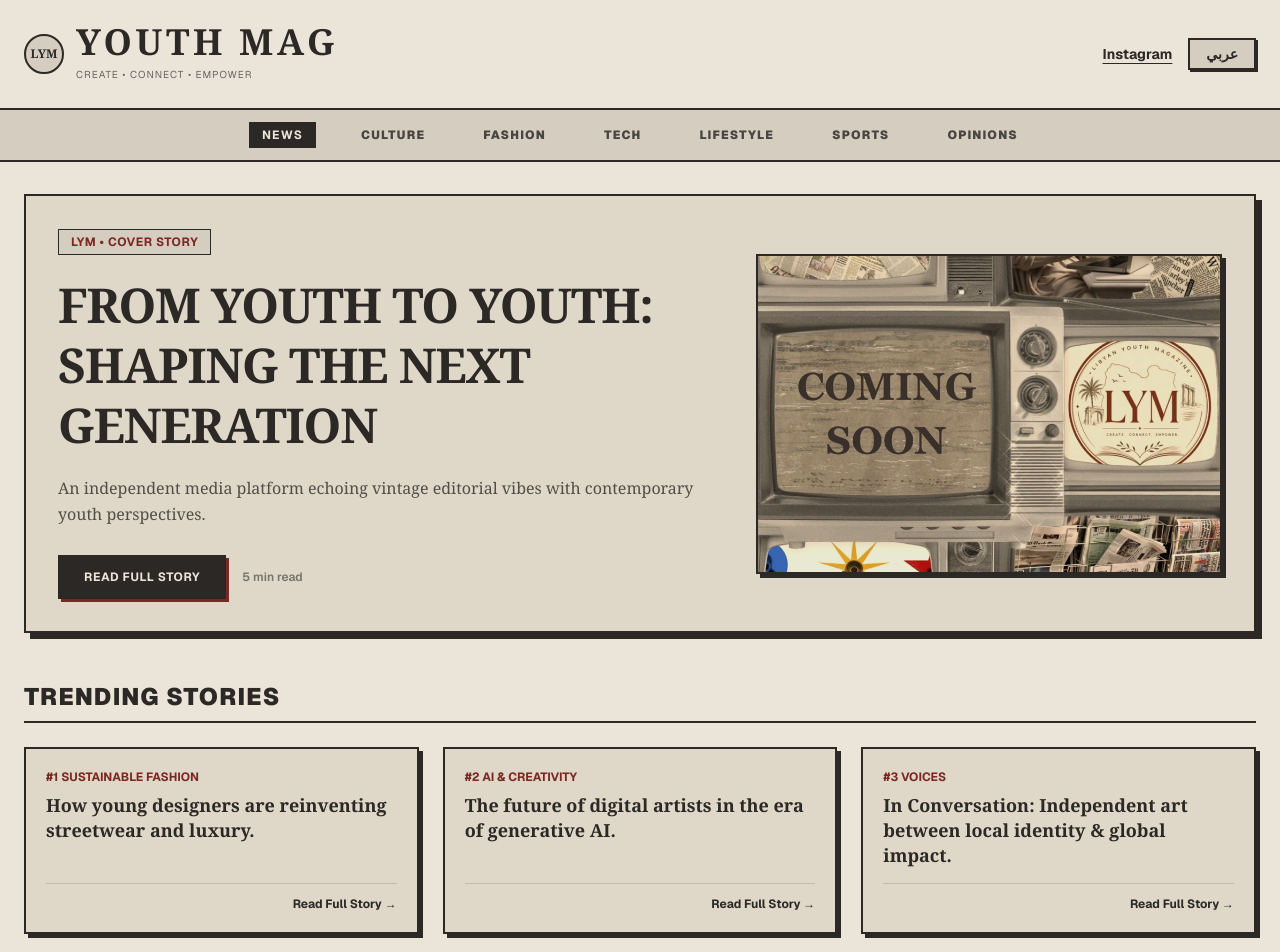
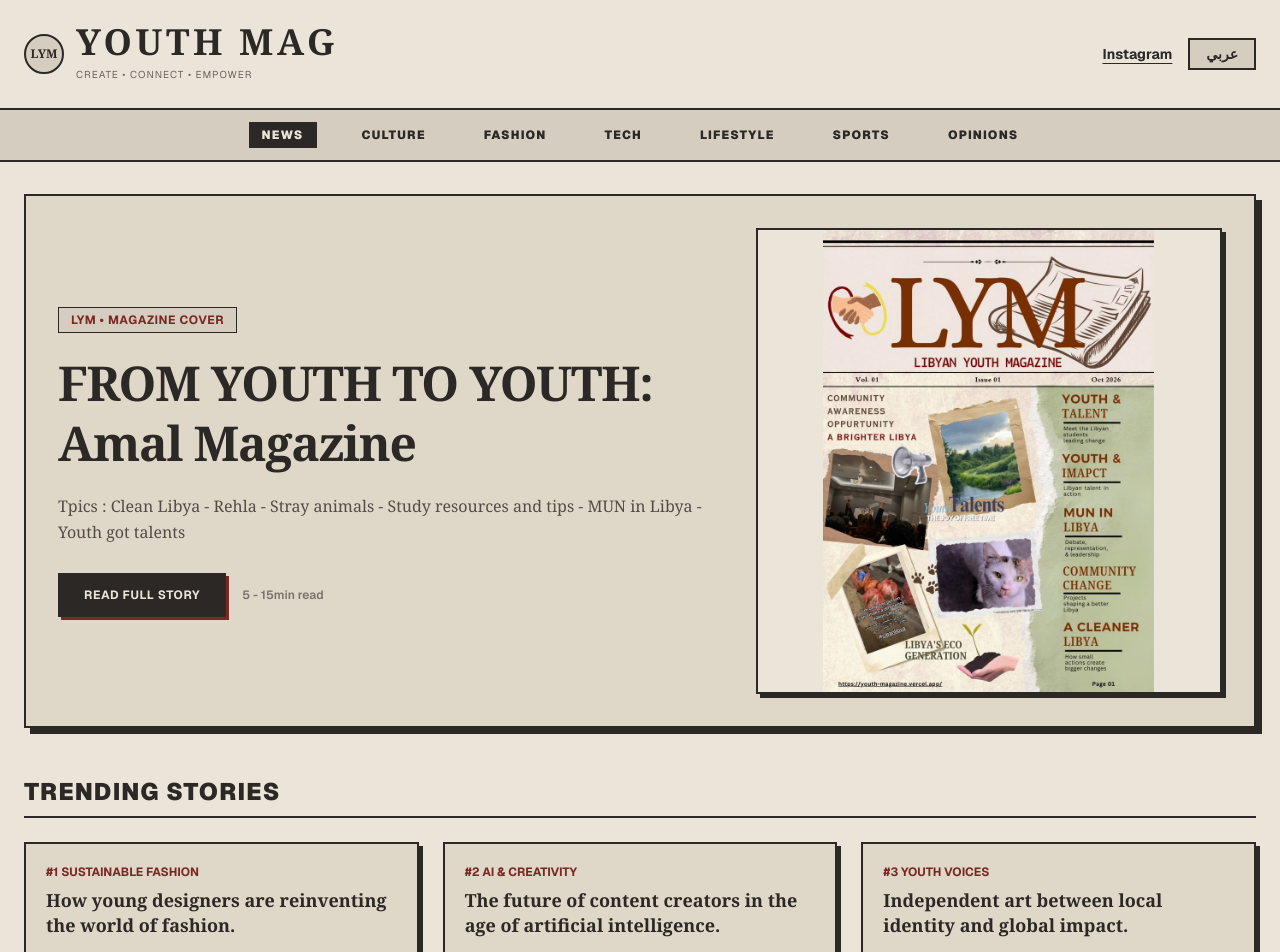
Before and after one commit to ahmedjalouta/youth-magazine, a Next.js app: page / in a window 1280 px wide. Shown: the top 952 px of the page. Built offline with nearby package versions, Linux system fonts and the light colour scheme.

Commit message:
Update magazine homepage

```diff
--- a/app/page.tsx
+++ b/app/page.tsx
@@ -4,7 +4,6 @@
 
 export default function Home() {
   const [lang, setLang] = useState<"ar" | "en">("en");
-
   const [email, setEmail] = useState("");
   const [subscribed, setSubscribed] = useState(false);
   const [isSubmitting, setIsSubmitting] = useState(false);
@@ -12,8 +11,7 @@
   const [activeStory, setActiveStory] = useState<string | null>(null);
 
   useEffect(() => {
-    const savedSub = localStorage.getItem("lym_subscribed");
-    if (savedSub) {
+    if (localStorage.getItem("lym_subscribed")) {
       setSubscribed(true);
     }
   }, []);
@@ -23,63 +21,66 @@
       dir: "rtl",
       nav: ["الأخبار", "الثقافة", "الموضة", "التكنولوجيا", "أسلوب الحياة", "الرياضة", "الآراء"],
       heroCategory: "LYM • غلاف العدد",
-      heroTitle: "من الشباب إلى الشباب: صياغة أسلوب جيل جديد",
-      heroDesc: "منصة إعلامية تمزج بين الأصالة التحريرية القديمة والرؤية الشبابية المعاصرة.",
-      readStory: "اقرأ القصة كاملة",
+      heroTitle: "من الشباب إلى الشباب: مجلة أمل",
+      heroDesc: "مجلة الشباب الليبي، مساحة للأفكار والإبداع والمواهب الشبابية.",
+      readStory: "اقرأ المجلة كاملة",
       trendingTitle: "الأكثر قراءة هذا الأسبوع",
       trending1Tag: "#1 الموضة المستدامة",
       trending1Title: "كيف يعيد المصممون الشباب تعريف عالم الأزياء؟",
       trending2Tag: "#2 الذكاء الاصطناعي",
-      trending2Title: "مستقبل صُنّاع المحتوى في عصر خوارزميات التوليد",
+      trending2Title: "مستقبل صناع المحتوى في عصر الذكاء الاصطناعي.",
       trending3Tag: "#3 أصوات شابة",
-      trending3Title: "حوار خاص: الفنون المستقلة بين الهوية والعالمية",
-      newsletterTitle: "اشترك في النشرة الورقية الرقمية",
-      newsletterDesc: "احصل على أحدث القصص والمقالات الحصرية أسبوعياً في صندوق بريدك.",
+      trending3Title: "الفنون المستقلة بين الهوية والتأثير العالمي.",
+      newsletterTitle: "اشترك في النشرة",
+      newsletterDesc: "احصل على أحدث القصص والمقالات في بريدك الإلكتروني.",
       subscribeBtn: "اشتراك",
       submittingBtn: "جاري الإرسال...",
-      subscribedSuccess: "تم الاشتراك بنجاح! تم حفظ بريدك الإلكتروني.",
+      subscribedSuccess: "تم الاشتراك بنجاح!",
       placeholderEmail: "أدخل بريدك الإلكتروني...",
       btnText: "EN",
       timeRead: "دقائق قراءة",
-      modalExcerpt: "هذا النص تجريبي لعرض المقال المختار كاملاً داخل نافذة تفاعلية. يمكن ربطه لاحقاً بأي قاعدة بيانات أو مقالات حقيقية.",
+      modalExcerpt: "تصفح العدد الرقمي لمجلة الشباب الليبي واقرأ محتواه عبر الموقع.",
       closeBtn: "إغلاق",
-      badge: "مقال مميز • LYM"
+      badge: "مجلة أمل • LYM",
     },
     en: {
       dir: "ltr",
       nav: ["NEWS", "CULTURE", "FASHION", "TECH", "LIFESTYLE", "SPORTS", "OPINIONS"],
-      heroCategory: "LYM • COVER STORY",
-      heroTitle: "FROM YOUTH TO YOUTH: SHAPING THE NEXT GENERATION",
-      heroDesc: "An independent media platform echoing vintage editorial vibes with contemporary youth perspectives.",
-      readStory: "Read Full Story",
+      heroCategory: "LYM • MAGAZINE COVER",
+      heroTitle: "FROM YOUTH TO YOUTH: Amal Magazine",
+      heroDesc: "Tpics : Clean Libya - Rehla - Stray animals - Study resources and tips - MUN in Libya -Youth got talents",
+      readStory: "READ FULL STORY",
       trendingTitle: "TRENDING STORIES",
       trending1Tag: "#1 SUSTAINABLE FASHION",
-      trending1Title: "How young designers are reinventing streetwear and luxury.",
+      trending1Title: "How young designers are reinventing the world of fashion.",
       trending2Tag: "#2 AI & CREATIVITY",
-      trending2Title: "The future of digital artists in the era of generative AI.",
-      trending3Tag: "#3 VOICES",
-      trending3Title: "In Conversation: Independent art between local identity & global impact.",
+      trending2Title: "The future of content creators in the age of artificial intelligence.",
+      trending3Tag: "#3 YOUTH VOICES",
+      trending3Title: "Independent art between local identity and global impact.",
       newsletterTitle: "JOIN THE LYM GAZETTE",
-      newsletterDesc: "Get curations of our best stories, interviews, and features delivered to your inbox every week.",
+      newsletterDesc: "Get our latest stories, interviews, and features delivered to your inbox.",
       subscribeBtn: "SUBSCRIBE",
       submittingBtn: "SENDING...",
-      subscribedSuccess: "Thank you for subscribing! Your preference is saved.",
+      subscribedSuccess: "Thank you for subscribing!",
       placeholderEmail: "Enter your email...",
       btnText: "عربي",
-      timeRead: "min read",
-      modalExcerpt: "This is a preview text for the selected article inside an interactive modal. It can be easily connected to a CMS or database later.",
+      timeRead: " - 15min read",
+      modalExcerpt: "Explore the digital edition of Libyan Youth Magazine by opening the complete flipbook.",
       closeBtn: "Close",
-      badge: "LYM Special Feature"
+      badge: "Amal Magazine • LYM",
     },
   };
 
   const t = content[lang];
+  const magazineUrl = "https://heyzine.com/flip-book/7f55f44e9a.html";
 
   const toggleLanguage = () => {
     setLang((prev) => (prev === "ar" ? "en" : "ar"));
   };
 
-  const handleNewsletterSubmit = async (e: React.FormEvent<HTMLFormElement>) => {
+  const handleNewsletterSubmit = async (
+    e: React.FormEvent<HTMLFormElement>
+  ) => {
     e.preventDefault();
     if (!email) return;
 
@@ -100,10 +101,18 @@
         localStorage.setItem("lym_subscribed", "true");
         setEmail("");
       } else {
-        alert(lang === "ar" ? "حدث خطأ أثناء الإرسال. يرجى التثبت من البريد والمحاولة مجدداً." : "Failed to subscribe. Please try again.");
+        alert(
+          lang === "ar"
+            ? "تعذر الاشتراك. حاول مرة أخرى."
+            : "Failed to subscribe. Please try again."
+        );
       }
-    } catch (error) {
-      alert(lang === "ar" ? "تعذر الاتصال بالخادم." : "Network error. Please try again.");
+    } catch {
+      alert(
+        lang === "ar"
+          ? "تعذر الاتصال بالخادم."
+          : "Network error. Please try again."
+      );
     } finally {
       setIsSubmitting(false);
     }
@@ -111,17 +120,17 @@
 
   return (
     <div
-      className="min-h-screen bg-[#EAE4D9] text-[#2B2825] font-serif transition-colors duration-300 selection:bg-[#7A2821] selection:text-white"
       dir={t.dir}
+      className="min-h-screen bg-[#EAE4D9] text-[#2B2825] font-serif selection:bg-[#7A2821] selection:text-white"
     >
-      {/* 1. HEADER */}
+      {/* HEADER */}
       <header className="border-b-2 border-[#2B2825] px-6 py-6 max-w-7xl mx-auto flex justify-between items-center bg-[#EAE4D9]">
-        <div className="flex items-center gap-3 cursor-pointer group">
-          <div className="w-10 h-10 border-2 border-[#2B2825] rounded-full flex items-center justify-center font-bold text-xs bg-[#D5CDBF] group-hover:bg-[#7A2821] group-hover:text-white transition-all">
+        <div className="flex items-center gap-3">
+          <div className="w-10 h-10 border-2 border-[#2B2825] rounded-full flex items-center justify-center font-bold text-xs bg-[#D5CDBF]">
             LYM
           </div>
           <div>
-            <h1 className="text-2xl md:text-4xl font-black tracking-widest uppercase font-serif leading-none text-[#2B2825]">
+            <h1 className="text-2xl md:text-4xl font-black tracking-widest uppercase leading-none">
               YOUTH MAG
             </h1>
             <span className="text-[10px] uppercase font-sans tracking-widest text-[#6B655F]">
@@ -135,31 +144,31 @@
             href="https://www.instagram.com/liby.anyouth"
             target="_blank"
             rel="noopener noreferrer"
-            className="hover:text-[#7A2821] transition-colors underline underline-offset-4 decoration-1 text-[#2B2825]"
+            className="hover:text-[#7A2821] underline underline-offset-4"
           >
             Instagram
           </a>
 
           <button
             onClick={toggleLanguage}
-            className="border-2 border-[#2B2825] px-4 py-1 bg-[#D5CDBF] hover:bg-[#2B2825] hover:text-[#EAE4D9] transition-all font-sans font-bold shadow-[2px_2px_0px_0px_#2B2825] active:translate-x-[1px] active:translate-y-[1px] active:shadow-none"
+            className="border-2 border-[#2B2825] px-4 py-1 bg-[#D5CDBF] hover:bg-[#2B2825] hover:text-white"
           >
             {t.btnText}
           </button>
         </div>
       </header>
 
-      {/* 2. NAVIGATION */}
+      {/* NAVIGATION */}
       <nav className="border-b-2 border-[#2B2825] bg-[#D5CDBF] sticky top-0 z-40">
         <div className="max-w-7xl mx-auto px-4">
-          <ul className="flex justify-start md:justify-center gap-6 md:gap-8 text-xs font-sans font-black tracking-widest text-[#4A4540] overflow-x-auto py-3">
+          <ul className="flex justify-start md:justify-center gap-6 md:gap-8 text-xs font-sans font-black tracking-widest overflow-x-auto py-3">
             {t.nav.map((item, index) => (
               <li
-                key={index}
+                key={item}
                 onClick={() => setActiveTab(index)}
-                className={`cursor-pointer transition-all whitespace-nowrap uppercase px-3 py-1 border border-transparent ${
+                className={`cursor-pointer whitespace-nowrap uppercase px-3 py-1 border border-transparent ${
                   activeTab === index
-                    ? "bg-[#2B2825] text-[#EAE4D9] font-bold"
+                    ? "bg-[#2B2825] text-[#EAE4D9]"
                     : "hover:border-[#2B2825] hover:text-[#7A2821]"
                 }`}
               >
@@ -170,53 +179,58 @@
         </div>
       </nav>
 
-      {/* MAIN CONTENT */}
       <main className="max-w-7xl mx-auto px-6 py-8 space-y-12">
-        {/* 3. HERO SECTION */}
+        {/* HERO */}
         <section className="border-2 border-[#2B2825] bg-[#DFD7C8] p-6 md:p-8 shadow-[6px_6px_0px_0px_#2B2825] grid md:grid-cols-12 gap-8 items-center">
           <div className="md:col-span-7 space-y-5">
             <span className="inline-block px-3 py-1 border border-[#2B2825] bg-[#D5CDBF] text-[#7A2821] text-xs font-sans font-bold uppercase tracking-wider">
               {t.heroCategory}
             </span>
 
-            <h2 className="text-3xl md:text-5xl font-black leading-tight tracking-tight text-[#2B2825]">
+            <h2 className="text-3xl md:text-5xl font-black leading-tight tracking-tight">
               {t.heroTitle}
             </h2>
 
-            <p className="text-[#524D46] text-base leading-relaxed font-serif">
+            <p className="text-[#524D46] text-base leading-relaxed">
               {t.heroDesc}
             </p>
 
             <div className="pt-2 flex items-center gap-4">
-              <button
-                onClick={() => setActiveStory(t.heroTitle)}
-                className="bg-[#2B2825] text-[#EAE4D9] font-sans font-bold px-6 py-3 border-2 border-[#2B2825] hover:bg-[#7A2821] hover:text-white transition-all text-xs uppercase tracking-wider shadow-[3px_3px_0px_0px_#7A2821] active:translate-x-[2px] active:translate-y-[2px] active:shadow-none"
+              <a
+                href={magazineUrl}
+                target="_blank"
+                rel="noopener noreferrer"
+                className="inline-block bg-[#2B2825] text-[#EAE4D9] font-sans font-bold px-6 py-3 border-2 border-[#2B2825] hover:bg-[#7A2821] transition-all text-xs uppercase tracking-wider shadow-[3px_3px_0px_0px_#7A2821]"
               >
                 {t.readStory}
-              </button>
+              </a>
+
               <span className="text-xs font-sans font-semibold text-[#78726A]">
                 5 {t.timeRead}
               </span>
             </div>
           </div>
 
-          <div
-            onClick={() => setActiveStory(t.heroTitle)}
-            className="md:col-span-5 relative h-80 border-2 border-[#2B2825] overflow-hidden group cursor-pointer shadow-[4px_4px_0px_0px_#2B2825]"
+          {/* MAGAZINE COVER IMAGE */}
+          <a
+            href={magazineUrl}
+            target="_blank"
+            rel="noopener noreferrer"
+            aria-label="Open Amal Magazine"
+            className="md:col-span-5 relative aspect-square w-full border-2 border-[#2B2825] overflow-hidden group cursor-pointer shadow-[4px_4px_0px_0px_#2B2825]"
           >
             <img
-              src="/hero.jpg.jpeg"
-              alt="Cover Image"
-              className="w-full h-full object-cover filter contrast-[105%] sepia-[15%] group-hover:scale-105 transition-transform duration-500"
+              src="/lym-cover.jpg.jpeg"
+              alt="FROM YOUTH TO YOUTH: Amal Magazine cover"
+              className="w-full h-full object-contain bg-[#EAE4D9] group-hover:scale-[1.02] transition-transform duration-500"
             />
-            <div className="absolute inset-0 bg-[#2B2825]/10 group-hover:bg-transparent transition-colors" />
-          </div>
+          </a>
         </section>
 
-        {/* 4. TRENDING SECTION */}
+        {/* TRENDING STORIES */}
         <section className="space-y-6">
-          <div className="border-b-2 border-[#2B2825] pb-2 flex justify-between items-end">
-            <h3 className="text-xl md:text-2xl font-black font-sans uppercase tracking-wider text-[#2B2825]">
+          <div className="border-b-2 border-[#2B2825] pb-2">
+            <h3 className="text-xl md:text-2xl font-black font-sans uppercase tracking-wider">
               {t.trendingTitle}
             </h3>
           </div>
@@ -236,26 +250,33 @@
                   <span className="text-xs font-sans font-bold text-[#7A2821] block">
                     {item.tag}
                   </span>
-                  <h4 className="font-bold text-lg leading-snug hover:underline text-[#2B2825]">
+                  <h4 className="font-bold text-lg leading-snug hover:underline">
                     {item.title}
                   </h4>
                 </div>
 
                 <div className="flex justify-end items-center pt-3 border-t border-[#C3B9A8] text-xs font-sans">
-                  <span className="font-bold text-[#2B2825] hover:text-[#7A2821] transition-colors">
+                  <button
+                    onClick={(e) => {
+                      e.stopPropagation();
+                      setActiveStory(item.title);
+                    }}
+                    className="font-bold hover:text-[#7A2821]"
+                  >
                     {t.readStory} →
-                  </span>
+                  </button>
                 </div>
               </article>
             ))}
           </div>
         </section>
 
-        {/* 5. NEWSLETTER SECTION */}
+        {/* NEWSLETTER */}
         <section className="border-2 border-[#2B2825] bg-[#D5CDBF] p-8 md:p-10 text-center space-y-4 shadow-[6px_6px_0px_0px_#2B2825]">
-          <h3 className="text-2xl md:text-3xl font-black font-serif uppercase text-[#2B2825]">
+          <h3 className="text-2xl md:text-3xl font-black uppercase">
             {t.newsletterTitle}
           </h3>
+
           <p className="text-xs md:text-sm text-[#524D46] max-w-lg mx-auto font-sans">
             {t.newsletterDesc}
           </p>
@@ -278,10 +299,11 @@
                 placeholder={t.placeholderEmail}
                 className="border-2 border-[#2B2825] px-4 py-2.5 bg-[#EAE4D9] text-[#2B2825] placeholder-[#78726A] font-sans text-xs flex-1 outline-none focus:bg-[#F5F2EC]"
               />
+
               <button
                 type="submit"
                 disabled={isSubmitting}
-                className="bg-[#7A2821] text-white font-sans font-bold px-6 py-2.5 border-2 border-[#2B2825] hover:bg-[#2B2825] transition-all text-xs uppercase tracking-wider shadow-[2px_2px_0px_0px_#2B2825] active:translate-x-[1px] active:translate-y-[1px] active:shadow-none disabled:opacity-50"
+                className="bg-[#7A2821] text-white font-sans font-bold px-6 py-2.5 border-2 border-[#2B2825] hover:bg-[#2B2825] transition-all text-xs uppercase tracking-wider disabled:opacity-50"
               >
                 {isSubmitting ? t.submittingBtn : t.subscribeBtn}
               </button>
@@ -290,36 +312,45 @@
         </section>
       </main>
 
-      {/* 6. MODAL POPUP FOR READING STORIES */}
+      {/* ARTICLE PREVIEW MODAL */}
       {activeStory && (
         <div className="fixed inset-0 bg-[#2B2825]/70 backdrop-blur-sm z-50 flex items-center justify-center p-4">
           <div className="bg-[#EAE4D9] border-4 border-[#2B2825] max-w-2xl w-full p-6 md:p-8 shadow-[8px_8px_0px_0px_#2B2825] space-y-4 relative">
             <button
               onClick={() => setActiveStory(null)}
-              className="absolute top-4 right-4 text-xl font-bold font-sans border-2 border-[#2B2825] w-8 h-8 flex items-center justify-center hover:bg-[#7A2821] hover:text-white transition-colors"
+              aria-label="Close dialog"
+              className="absolute top-4 right-4 text-xl font-bold border-2 border-[#2B2825] w-8 h-8 flex items-center justify-center hover:bg-[#7A2821] hover:text-white"
             >
               ✕
             </button>
+
             <span className="text-xs font-sans font-bold text-[#7A2821] block uppercase">
               {t.badge}
             </span>
-            <h3 className="text-2xl font-black font-serif text-[#2B2825]">{activeStory}</h3>
+
+            <h3 className="text-2xl font-black">{activeStory}</h3>
+
             <p className="text-sm leading-relaxed text-[#4A4540]">
               {t.modalExcerpt}
             </p>
-            <button
-              onClick={() => setActiveStory(null)}
-              className="bg-[#2B2825] text-[#EAE4D9] text-xs font-sans font-bold px-5 py-2.5 border-2 border-[#2B2825] hover:bg-[#7A2821] hover:text-white"
+
+            <a
+              href={magazineUrl}
+              target="_blank"
+              rel="noopener noreferrer"
+              className="inline-block bg-[#2B2825] text-[#EAE4D9] text-xs font-sans font-bold px-5 py-2.5 border-2 border-[#2B2825] hover:bg-[#7A2821]"
             >
-              {t.closeBtn}
-            </button>
+              {t.readStory}
+            </a>
           </div>
         </div>
       )}
 
       {/* FOOTER */}
       <footer className="border-t-2 border-[#2B2825] bg-[#D5CDBF] py-8 text-center text-xs text-[#6B655F] font-sans font-bold">
-        <p>© {new Date().getFullYear()} LYM - LIBYAN YOUTH MAGAZINE. ALL RIGHTS RESERVED.</p>
+        <p>
+          © {new Date().getFullYear()} LYM - LIBYAN YOUTH MAGAZINE. ALL RIGHTS RESERVED.
+        </p>
       </footer>
     </div>
   );
```
